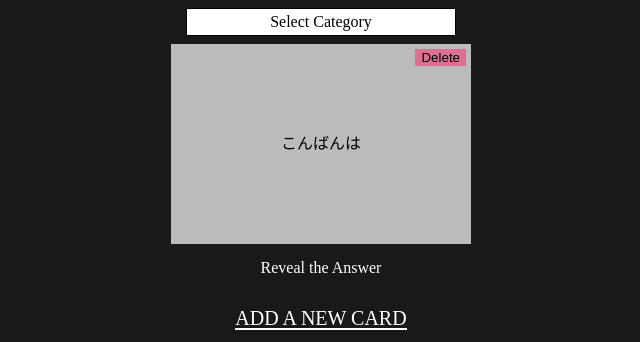
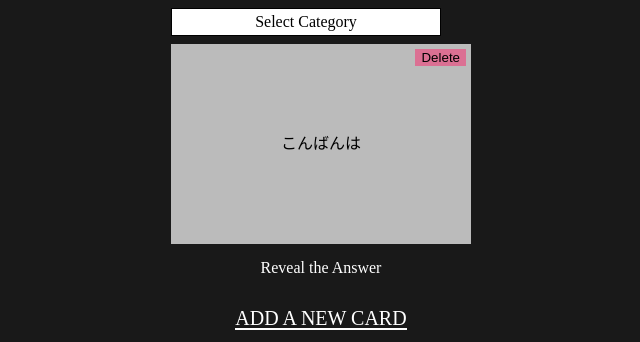
Before and after one commit to DerekPixel/japanese-flashcards, a React (Create React App) app: page / in a window 1280 px wide. Shown: the top 342 px of the page, without its empty margins (319-959 px from the left). Built offline with nearby package versions, Linux system fonts and the light colour scheme.

Commit message:
organised some on the divs lol

```diff
--- a/src/App.jsx
+++ b/src/App.jsx
@@ -1,10 +1,11 @@
 import React, { useState, useEffect} from 'react';
 
 import './App.css';
-import DropDown from './components/CategoryDropDown';
-import Flashcard from './components/Flashcard';
-import Newcard from './components/Newcard';
-import NewCategory from './components/NewCategory';
+import CategoryDropDown from './components/CategoryDropDown.jsx';
+import Flashcard from './components/Flashcard.jsx';
+import Newcard from './components/Newcard.jsx';
+import NewCategory from './components/NewCategory.jsx';
+import RightAndWrongButtons from './components/RightAndWrongButtons.jsx';
 
 import {duplicateObjectsInArrayOrObject, shuffleArray} from './functions.jsx';
 
@@ -165,17 +166,18 @@ function App() {
 
   return (
     <div className="App">
+      <main>
+        <div className='flashcard-and-category-select'>
 
-      <header>
-        <DropDown
+          <div className="category-select-dropdown-container">
+            <CategoryDropDown
               originalDropDownObject={allCards}
               setOriginalDropDownObject={(cards) => setAllCards(cards)}
               setSelectedCategory={(obj) => setSelectedCategory(obj)}
               title='Select Category'
             />
-      </header>
+          </div>
 
-      <div>
           <Flashcard
             cards={randomizedCards}
             onDelete={() => deleteFlashcard()}
@@ -184,32 +186,19 @@ function App() {
             onClick={() => handleSetFlip()}
           />
 
-        <div className="right-wrong-btns-and-reveal-answer-text-container">
-          {
-            answerIsRevealed ?
-            <div className="right-wrong-buttons">
-              <button
-                className='correct'
-                onClick={() => setRandomizedCards(shiftCorrectAnswer(randomizedCards))}
-              >
-                I got it right
-              </button>
-              <button
-                className='incorrect'
-                onClick={() => setRandomizedCards(pushAndShiftWrongAnswer(randomizedCards))}
-              >
-                I got it wrong
-              </button>
-            </div> :
-            <div
-              className='reveal-the-answer-text'
-              onClick={() => handleSetFlip()}
-            >Reveal the Answer</div>
-          }
+          <RightAndWrongButtons
+            answerIsRevealed={answerIsRevealed}
+            randomizedCards={randomizedCards}
+            setRandomizedCards={setRandomizedCards}
+            shiftCorrectAnswer={shiftCorrectAnswer}
+            pushAndShiftWrongAnswer={pushAndShiftWrongAnswer}
+            handleSetFlip={handleSetFlip}
+          />
 
         </div>
-      </div>
+
         <div className="new-category-and-new-cards">
+
           <Newcard
             setAllCards={(cards) => setAllCards(cards)}
             setRandomizedCards={(array) => setRandomizedCards(array)}
@@ -217,11 +206,14 @@ function App() {
             resetCard={() => resetCardFlipAndVisibility()}
             selectedCategory={selectedCategory.title}
           />
+
           <NewCategory
             allCards={allCards}
             setAllCards={setAllCards}
           />
+
         </div>
+      </main>
     </div>
   );
 }
```
Lines whose indentation alone changed are shown as unchanged.
